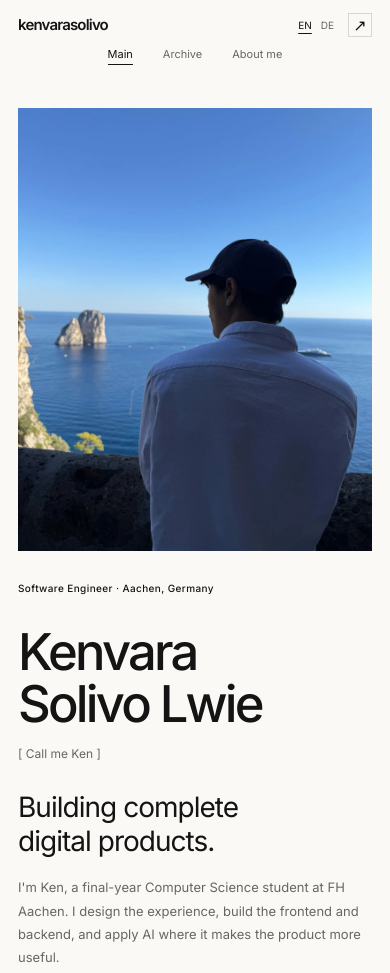
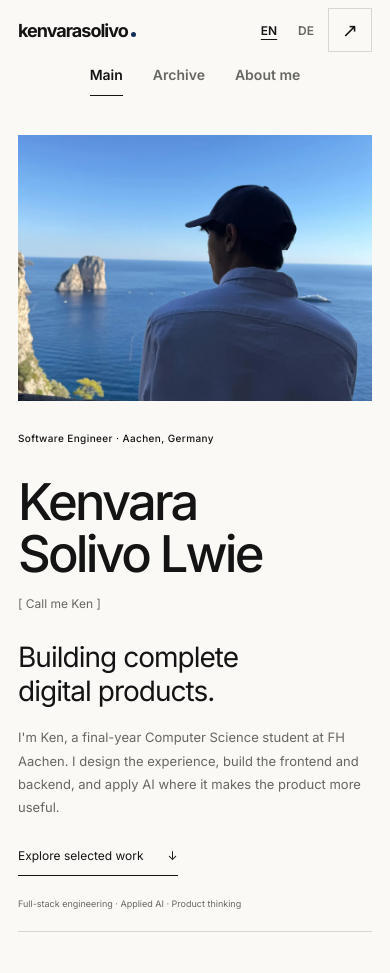
Before and after one commit to kenvarasolivo/Portfolio, a website built with Vite: page index.html in a window 390 px wide. Shown: the top 973 px of the page. Built offline with nearby package versions, Linux system fonts and the light colour scheme.

Commit message:
adjustments

```diff
--- a/index.html
+++ b/index.html
@@ -15,6 +15,8 @@
     />
     <meta property="og:type" content="website" />
     <link rel="icon" type="image/svg+xml" href="/favicon.svg" />
+    <link rel="icon" type="image/png" sizes="32x32" href="/favicon-32.png" />
+    <link rel="apple-touch-icon" sizes="180x180" href="/apple-touch-icon.png" />
     <link rel="stylesheet" href="/src/editorial.css" />
     <link rel="preconnect" href="https://fonts.googleapis.com" />
     <link rel="preconnect" href="https://fonts.gstatic.com" crossorigin />
@@ -26,13 +28,13 @@
   </head>
   <body class="editorial-page">
     <div class="page-loader" role="status" aria-label="Loading page">
-      <span aria-hidden="true">kenvarasolivo</span>
+      <span aria-hidden="true">kenvarasolivo<span class="wordmark-dot"></span></span>
       <span class="page-loader-line" aria-hidden="true"></span>
     </div>
     <a class="skip-link" href="#main" data-i18n="skip">Skip to content</a>
     <header class="editorial-nav">
       <nav class="shell nav-inner" aria-label="Primary">
-        <a class="wordmark" href="index.html">kenvarasolivo</a>
+        <a class="wordmark" href="index.html">kenvarasolivo<span class="wordmark-dot" aria-hidden="true"></span></a>
         <div class="nav-pages">
           <a href="index.html" aria-current="page" data-i18n="edit.main">Main</a
           ><a href="projects.html" data-i18n="edit.archive">Archive</a
--- a/src/editorial.css
+++ b/src/editorial.css
@@ -145,13 +145,19 @@ a {
   gap: 24px;
 }
 .wordmark {
-  font-size: 17px;
-  font-weight: 600;
+  font-size: 20px;
+  font-weight: 700;
   letter-spacing: -0.055em;
   white-space: nowrap;
 }
 .wordmark-dot {
-  color: var(--blue);
+  display: inline-block;
+  width: 5px;
+  height: 5px;
+  margin-left: 3px;
+  border-radius: 50%;
+  background: var(--blue);
+  vertical-align: baseline;
 }
 .nav-pages {
   display: flex;
@@ -159,7 +165,8 @@ a {
   align-items: center;
 }
 .nav-pages a {
-  font-size: 13px;
+  font-size: 15px;
+  font-weight: 600;
   color: var(--muted);
   position: relative;
   padding-block: 10px;
@@ -196,9 +203,12 @@ a {
 }
 .language button {
   border: 0;
+  min-width: 28px;
+  min-height: 44px;
   padding: 4px 0;
   background: none;
-  font-size: 10px;
+  font-size: 12px;
+  font-weight: 600;
   color: var(--muted);
 }
 .language button.is-active {
@@ -209,8 +219,8 @@ a {
 .nav-contact {
   display: grid;
   place-items: center;
-  width: 32px;
-  height: 32px;
+  width: 44px;
+  height: 44px;
   border: 1px solid var(--line);
   font-size: 19px;
   transition: color 200ms ease, background 200ms ease, border-color 200ms ease;
@@ -916,20 +926,22 @@ a {
 }
 @media (max-width: 650px) {
   html {
-    scroll-padding-top: 95px;
+    scroll-padding-top: 120px;
   }
   .shell {
     width: calc(100% - 36px);
   }
   .nav-inner {
-    height: 77px;
+    height: auto;
+    min-height: 104px;
+    padding-block: 8px;
     gap: 10px;
     flex-wrap: wrap;
     align-content: center;
-    row-gap: 10px;
+    row-gap: 0;
   }
   .wordmark {
-    font-size: 15px;
+    font-size: 18px;
   }
   .nav-pages {
     order: 3;
@@ -938,16 +950,19 @@ a {
     gap: 30px;
   }
   .nav-pages a {
-    font-size: 11px;
-    padding-block: 0 4px;
+    display: inline-flex;
+    align-items: center;
+    min-height: 44px;
+    font-size: 14px;
+    padding-block: 8px;
   }
   .nav-end {
-    gap: 14px;
+    gap: 8px;
   }
   .nav-contact {
-    width: 24px;
-    height: 24px;
-    font-size: 16px;
+    width: 44px;
+    height: 44px;
+    font-size: 19px;
   }
   .hero {
     padding-top: 30px;
@@ -991,8 +1006,8 @@ a {
     position: static;
     width: 100%;
     height: auto;
-    aspect-ratio: 4/5;
-    max-height: 600px;
+    aspect-ratio: 4/3;
+    max-height: 320px;
     object-position: 50% 46%;
   }
   .hero-baseline {
```
Also changed, not shown: about.html (+4 -2 lines), chattrolley.html (+4 -2 lines), projects.html (+4 -2 lines), questime.html (+4 -2 lines), show-up.html (+4 -2 lines), public/apple-touch-icon.png (added), public/favicon-32.png (added), public/favicon.svg.
